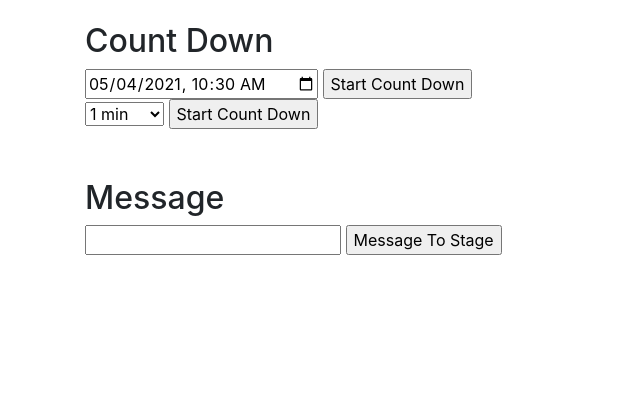
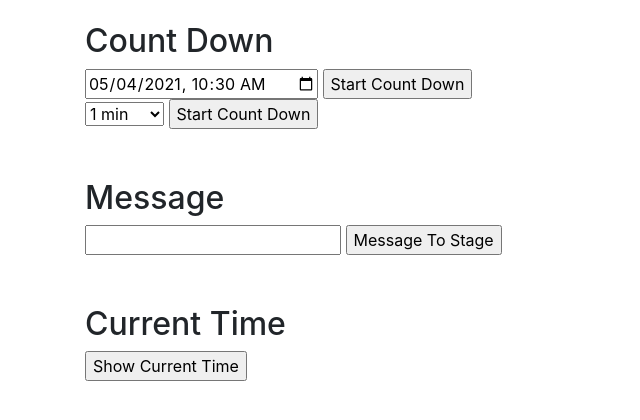
Before and after one commit to jonathancychow/countdown, a Flask app: page / in a window 1280 px wide. Shown: the part 339-759 px from the top of the page, without its empty margins (0-640 px from the left). Run offline with Flask 2, Linux system fonts and the light colour scheme; some libraries are stand-ins or nearby versions.

Commit message:
Added show current time to UI

```diff
--- a/countdown/app.py
+++ b/countdown/app.py
@@ -67,6 +67,18 @@ def send_message():
 
     return redirect(url_for('index'))
 
+@app.route('/show_current', methods=['POST'])
+def show_current():
+
+    logging.info("Received request to display current time")
+
+    message_url = ClockMessage('', ' ','',1).set_url()
+
+    logging.info(f"Message sent to screen")
+    driver.get(message_url)
+    driver.fullscreen_window()
+
+    return redirect(url_for('index'))
 
 if __name__ == '__main__':
     app.run()
--- a/countdown/templates/index.html
+++ b/countdown/templates/index.html
@@ -78,8 +78,16 @@
   </div>
 </div>
 
-<!-- <div class="form-example">
-    <input type="submit" value="Message To Stage">
-  </div> -->
+<div class="row" style="margin-top:50px;">
+  <div class="col-md-12">
+    <h2>Current Time</h2>
+    <form action="{{'/show_current'}}" method="post">
+      <div class="form-example">
+        <input type="submit" value="Show Current Time">
+      </div>
+    </form>
+  </div>
+</div>
+
 
 {% endblock %}
```
